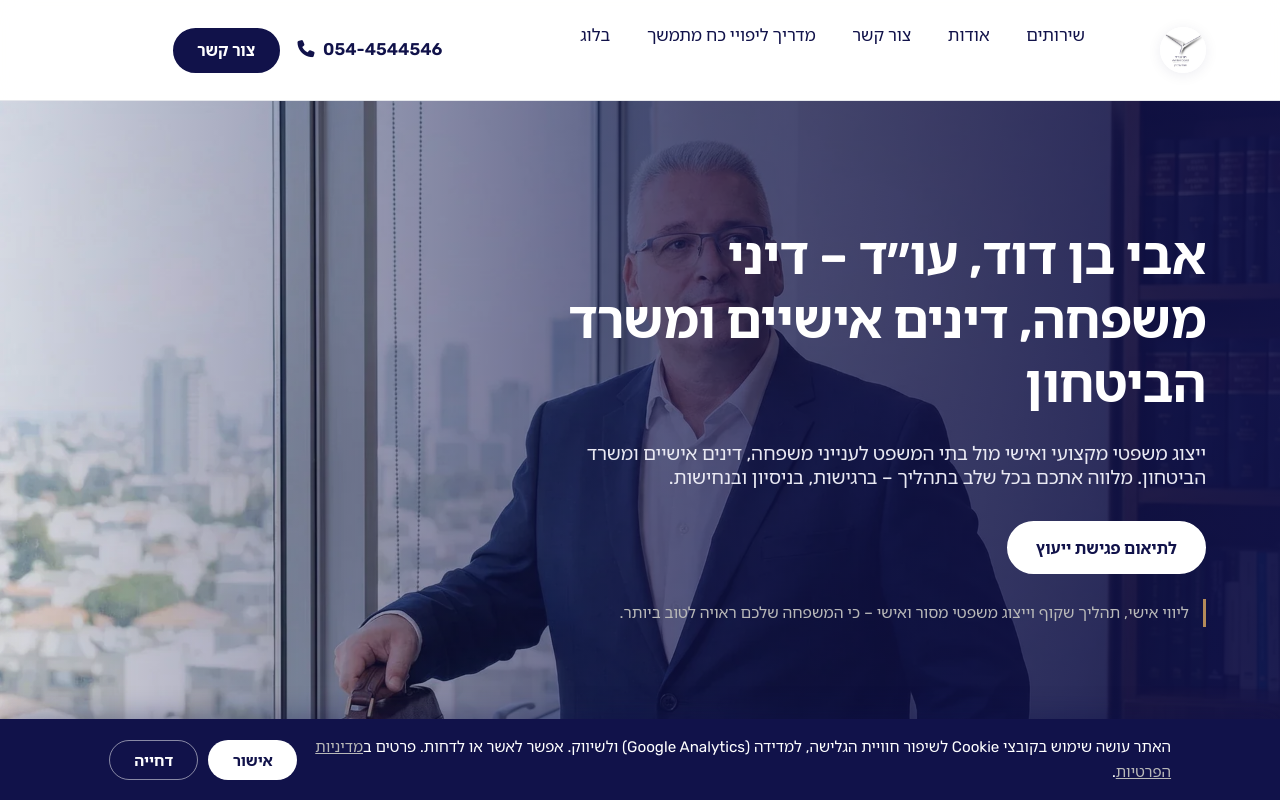
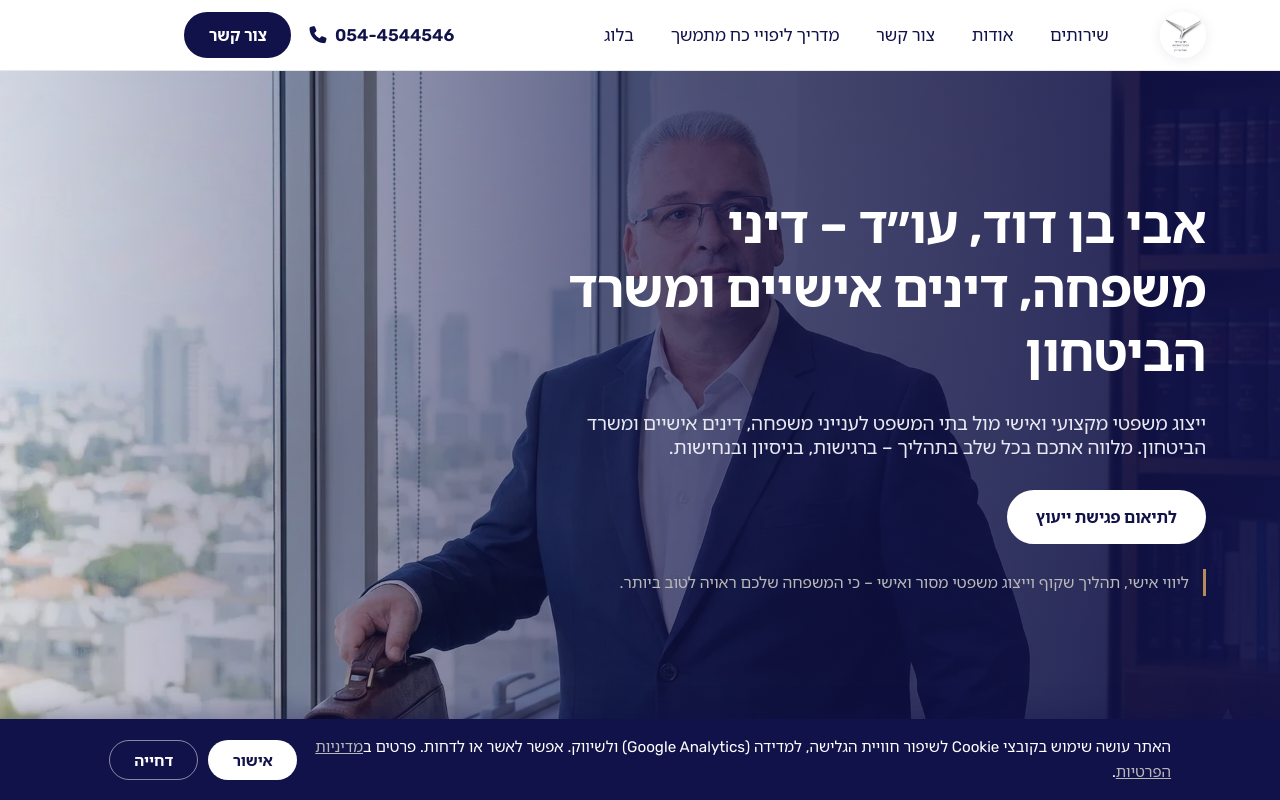
Before and after one commit to rockitai/bendavidlaw, a plain HTML site: page index.html in a window 1280 px wide. Shown: the top 800 px of the page. Drawn offline with Linux system fonts and the light colour scheme.

Commit message:
Align navbar items vertically
Co-Authored-By: Claude Sonnet 5.5 <noreply@anthropic.com>

```diff
--- a/styles.css
+++ b/styles.css
@@ -284,3 +284,11 @@ input[type=checkbox]{width:auto}
   .nav-menu .sub-menu{display:none;flex-basis:100%}
   .nav-menu .sub-menu.mobile-expanded{display:block}
 }
+
+/* nav alignment: reset generic list spacing inside the navbar */
+.nav-menu,.sub-menu{margin:0;padding-inline-start:0}
+.nav-menu li,.sub-menu li{margin:0}
+.nav-menu{align-items:center}
+.nav-right-group,.nav-cta-container,.nav-brand{align-items:center}
+.nav-phone-link,.nav-phone-link *{line-height:1}
+.nav-menu>li>a{line-height:1.2}
```
